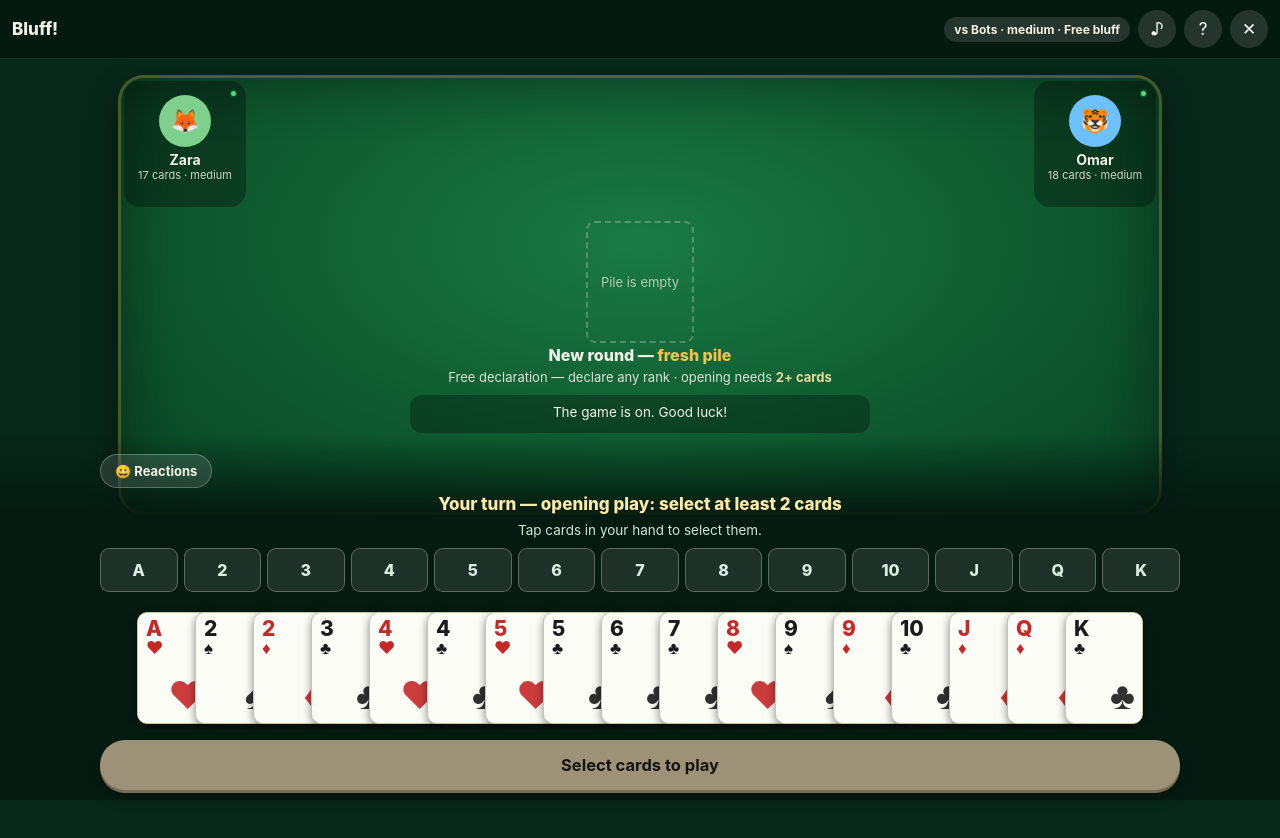
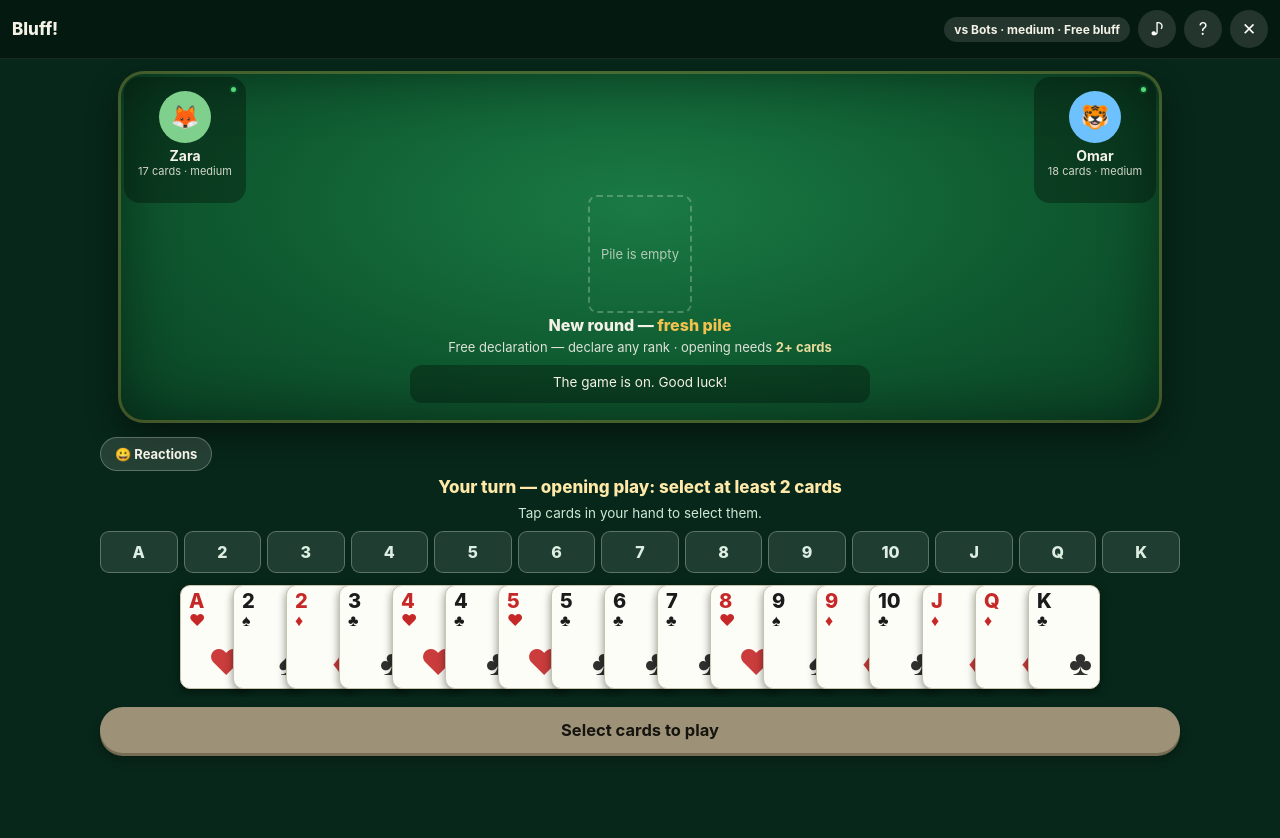
Before and after one commit to MAbdullah007/MAbdullah007.github.io, a plain HTML site: page bluff/index.html in a window 1280 px wide. Both pictures are taken after a click on the button "Start bot game". After the commit the page ends 800 px from the top, so only its background shows below. Drawn offline with Linux system fonts and the light colour scheme.

Commit message:
Bluff: desktop one-screen layout — control bar in flow, table sized to viewport

```diff
--- a/bluff/index.html
+++ b/bluff/index.html
@@ -280,31 +280,40 @@
     .pcard { width: 60px; height: 86px; margin-left: -14px; }
     .pcard .r { font-size: 17px; } .pcard .big { font-size: 28px; }
   }
-  /* ---------- Desktop (≥900px): use the wide screen like a real table ---------- */
+  /* ---------- Desktop (≥900px): everything on one screen, nothing overlaid.
+     The control bar leaves its fixed overlay position and sits in the flow
+     under the table, and the table is sized to the viewport height — so all
+     opponents, the hand and the buttons are visible without scrolling. ---- */
   @media (min-width: 900px) {
     .screen { max-width: 700px; padding-top: 28px; }
-    #gameScreen { max-width: 1080px; padding: 0 18px 372px; }
-    .felt { min-height: 440px; margin-top: 16px; border-radius: 26px; }
-    .felt.oc3, .felt.oc4, .felt.oc5 { min-height: 540px; }
+    #gameScreen { max-width: 1080px; padding: 0 18px 6px; }
+    .felt { min-height: 348px; margin-top: 12px; border-radius: 26px; }
+    .felt.oc3, .felt.oc4, .felt.oc5 { min-height: 356px; }
     .opp { width: 122px; padding: 12px 8px 10px; border-radius: 16px; }
     .opp .avatar { width: 52px; height: 52px; font-size: 21px; }
     .opp .nm { font-size: 14px; }
-    .center-area { padding-top: 128px; }
+    .center-area { padding-top: 106px; }
     .felt.oc3 .center-area, .felt.oc4 .center-area, .felt.oc5 .center-area { padding-left: 140px; padding-right: 140px; }
-    .pile-wrap { width: 108px; height: 122px; }
-    .pile-empty { width: 108px; height: 122px; font-size: 13px; }
+    .pile-wrap { width: 104px; height: 118px; }
+    .pile-empty { width: 104px; height: 118px; font-size: 13px; }
+    .mybar { position: static; background: none; padding: 8px 18px 16px; }
     .mybar-inner { max-width: 1080px; }
     .turn-banner { font-size: 17px; }
     .rankGrid { grid-template-columns: repeat(13, 1fr); }
-    .rankChip { padding: 11px 0; font-size: 16px; }
-    .hand { min-height: 138px; }
-    .handRow { padding-top: 20px; }
-    .pcard { width: 78px; height: 112px; margin-left: -20px; border-radius: 10px; }
-    .pcard .r { font-size: 21px; top: 5px; left: 8px; }
-    .pcard .s { font-size: 17px; top: 27px; left: 8px; }
-    .pcard .big { font-size: 38px; right: 7px; bottom: 5px; }
-    .pcard.sel { transform: translateY(-20px); }
-    .actions .btn { padding-top: 15px; padding-bottom: 15px; font-size: 16.5px; }
+    .rankChip { padding: 10px 0; font-size: 16px; }
+    .hand { min-height: 124px; }
+    .handRow { padding-top: 12px; }
+    .pcard { width: 72px; height: 104px; margin-left: -19px; border-radius: 10px; }
+    .pcard .r { font-size: 20px; top: 5px; left: 8px; }
+    .pcard .s { font-size: 16px; top: 26px; left: 8px; }
+    .pcard .big { font-size: 35px; right: 7px; bottom: 5px; }
+    .pcard.sel { transform: translateY(-18px); }
+    .actions .btn { padding-top: 13px; padding-bottom: 13px; font-size: 16.5px; }
+  }
+  /* Very tall desktop screens can afford a grander table. */
+  @media (min-width: 900px) and (min-height: 940px) {
+    .felt { min-height: 430px; }
+    .felt.oc3, .felt.oc4, .felt.oc5 { min-height: 470px; }
   }
 </style>
 </head>
```
